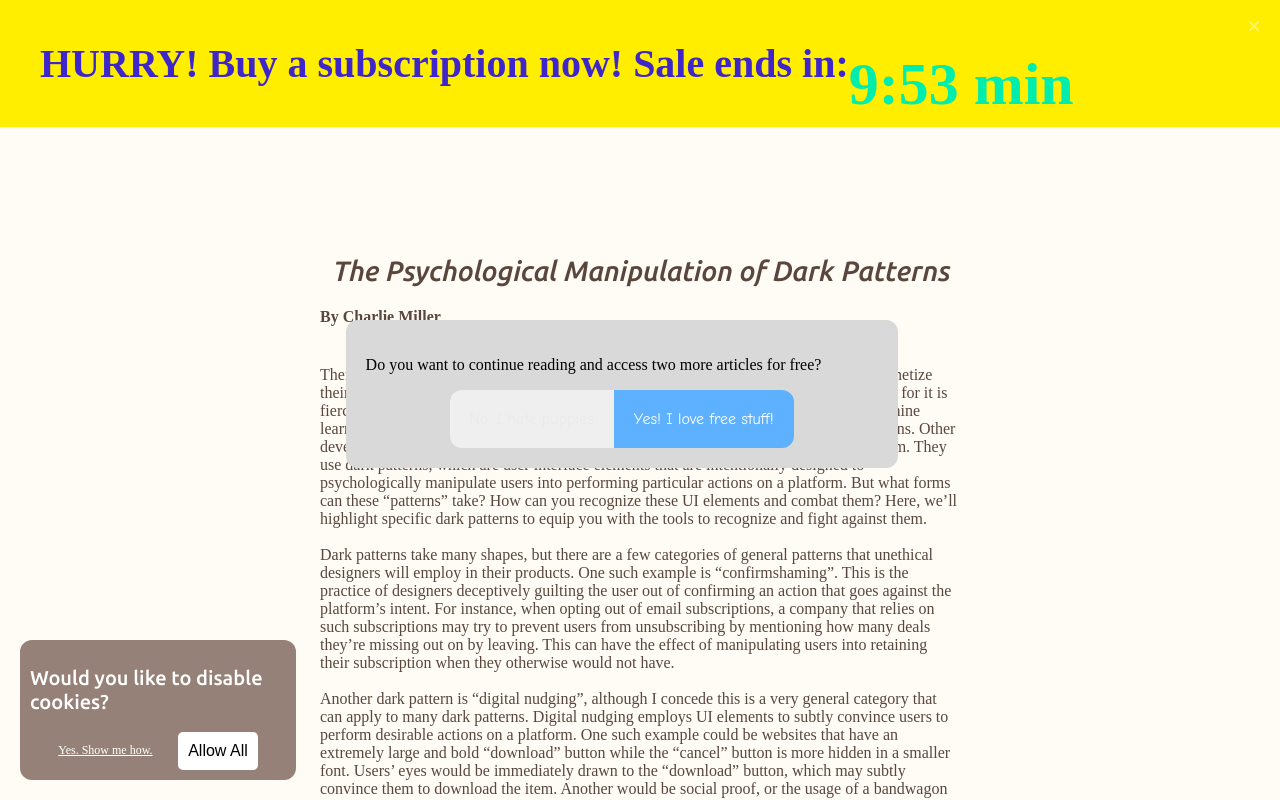
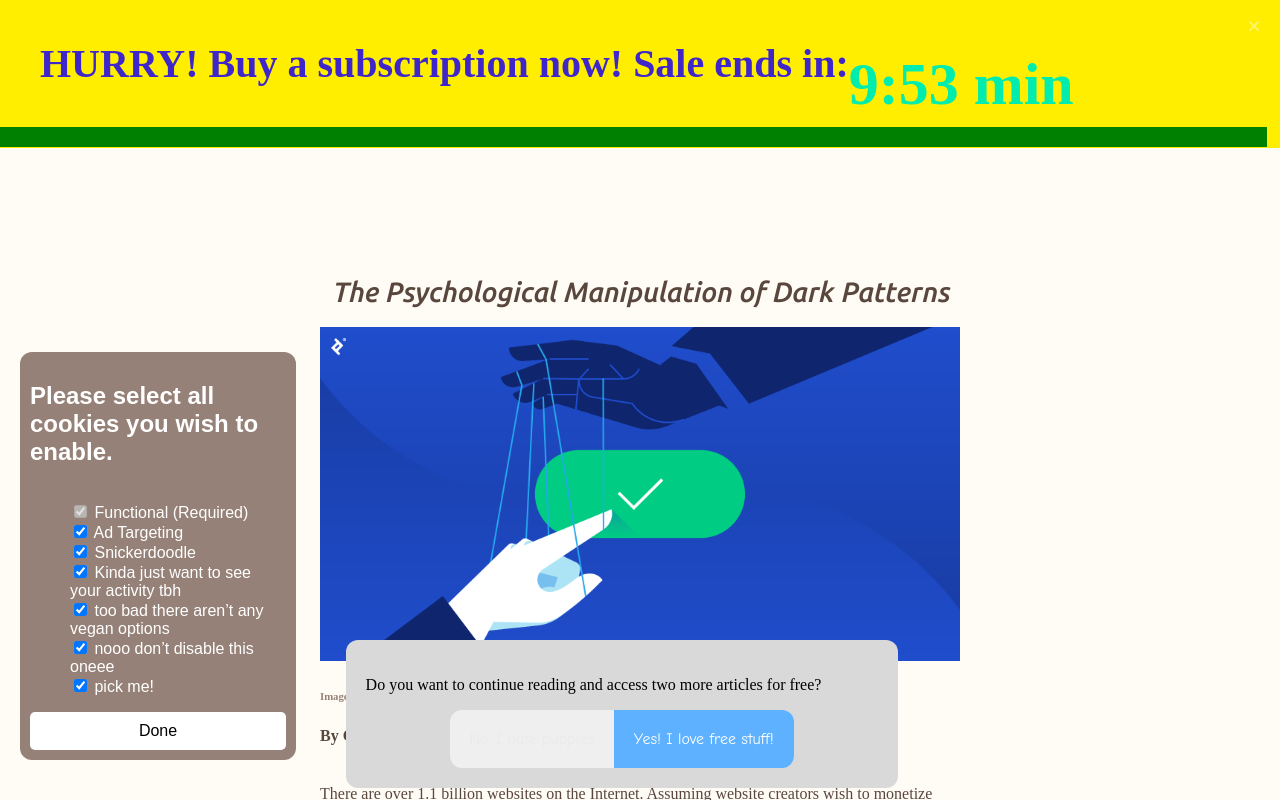
Before and after one commit to millercharlie/dark-patterns.github.io, a website: page index.html in a window 1280 px wide. Both pictures are taken after a click on the element "Yes. Show me how.". Shown: the top 800 px of the page. Drawn offline with Linux system fonts and the light colour scheme.

Commit message:
Add more dark patterns

```diff
--- a/index.html
+++ b/index.html
@@ -2,42 +2,64 @@
 <html lang="en">
 <head>
     <meta charset="UTF-8" />
-    <link rel="icon" type="image/svg+xml" href="/favicon.svg" />
+    <link rel="icon" type="image/svg+xml" href="assets/favicon.svg" />
     <link rel="preconnect" href="https://fonts.googleapis.com">
     <link rel="preconnect" href="https://fonts.gstatic.com" crossorigin>
     <link href='https://fonts.googleapis.com/css?family=JetBrains Mono' rel='stylesheet'>
     <link href="https://fonts.googleapis.com/css2?family=Ubuntu:ital,wght@0,300;0,400;0,500;0,700;1,300;1,400;1,500;1,700&display=swap" rel="stylesheet">
     <meta name="viewport" content="width=device-width, initial-scale=1.0" />
     <link rel="stylesheet" href="styles.css">
-    <title>Dark Patterns</title>
+    <title>Dark Patterns Article</title>
 </head>
 <body class="body">
 <div class="sale-container">
     <img class="sale-close-icon" src="assets/close-icon.svg" alt="Extraordinarily Faint Close Icon" onclick="closeElement('.sale-container')" />
     <div class="sale-text">
         <h3 class="sale-message">HURRY! Buy a subscription now! Sale ends in:</h3>
-        <h2 class="sale-timer" id="sale-timer">10:00 min</h2> <!-- timer connects with JavaScript -->
+        <h2 class="sale-timer" id="sale-timer">10:00 min</h2>
     </div>
-    <!--<div class="progress-bar"></div>-->
+    <progress class="progress-bar" value="100"></progress>
 </div>
-<!--<div class="chat-container">-->
-<!--    <div class="chat-popup">-->
-<!--        <p>Hey there! 👋&nbsp;Would you like to download our audio version of this article?</p>-->
-<!--        <div>-->
-<!--            <button class="cancel-btn">Cancel</button>-->
-<!--            <button class="download-btn">Download</button>-->
-<!--        </div>-->
-<!--    </div>-->
-<!--    <div class="chat-icon">-->
-<!--        <img class="chat-img" src="assets/chat-icon.svg" alt="Chat Icon" />-->
-<!--    </div>-->
-<!--</div>-->
 <div class="cookie-container">
     <h2 class="cookie-title">Would you like to disable cookies?</h2>
     <div class="side-btns">
-        <p class="cookie-refuse"><u>Yes. Show me how.</u></p>
+        <p class="cookie-refuse" onClick="openElement('.cookie-secondary-container'); closeElement('.cookie-container')"><u>Yes. Show me how.</u></p>
         <button class="cookie-allow" onclick="closeElement('.cookie-container')">Allow All</button>
     </div>
+</div>
+<div class="cookie-secondary-container">
+    <h2>Please select all cookies you wish to enable.</h2>
+    <ul >
+        <li>
+            <input type="checkbox" id="1"  disabled checked />
+            <label for="1">Functional (Required)<br/></label>
+        </li>
+            <li>
+                <input type="checkbox" id="2" checked />
+                <label for="2">Ad Targeting<br/></label>
+            </li>
+            <li>
+                <input type="checkbox" id="3" checked />
+                <label for="3">Snickerdoodle<br/></label>
+            </li>
+            <li>
+                <input type="checkbox" id="4" checked />
+                <label for="4">Kinda just want to see your activity tbh<br/></label>
+            </li>
+            <li>
+                <input type="checkbox" id="5" checked />
+                <label for="5">too bad there aren’t any vegan options<br/></label>
+            </li>
+            <li>
+                <input type="checkbox" id="6" checked />
+                <label for="6">nooo don’t disable this oneee<br/></label>
+            </li>
+            <li>
+                <input type="checkbox" id="7" checked />
+                <label for="7">pick me!<br/></label>
+            </li>
+    </ul>
+    <button class="cookie-allow" onClick="closeElement('.cookie-secondary-container')">Done</button>
 </div>
 <div class="popup-container">
     <p class="comic-sans-lmao">Do you want to continue reading and access two more articles for free?</p>
@@ -49,17 +71,17 @@
 <!--<div class="ad-container">-->
 <!--    <img class="ad-img" src="assets/ad.png" alt="Fake Advertisement" />-->
 <!--</div>-->
-<!--<div class="popup-container low">-->
-<!--    <p class="comic-sans-lmao">Hello stranger! We just released an email list. Would you like to join the list and gain access to exclusive content?</p>-->
-<!--    <div class="side-btns">-->
-<!--        <button class="cancel-btn">No. I won’t not refrain from not subscribing to this email list</button>-->
-<!--        <button class="download-btn">Yes. I’d would not love to not sign up never.</button>-->
-<!--    </div>-->
-<!--</div>-->
+<div class="popup-container low">
+    <p class="comic-sans-lmao">Hello stranger! We just released an email list. Would you like to join the list and gain access to exclusive content?</p>
+    <div class="side-btns-nogap">
+        <button class="cancel-btn-dark" onClick="closeElement('.low')">No. I won’t not refrain from not subscribing to this email list</button>
+        <button class="download-btn" onClick="closeElement('.low')">Yes. I’d would not love to not sign up never.</button>
+    </div>
+</div>
 <div class="article-container">
     <h1><i>The Psychological Manipulation of Dark Patterns</i></h1>
-    <!--<img src="dark-patterns.png" alt="Dark Patterns Logo" />-->
-    <!--<h6 class="caption">Caption for image</h6>-->
+    <img src="assets/dark-patterns.png" class="header-img" alt="Dark Patterns Logo" />
+    <h6>Image Credit: Toptal Designers</h6>
     <h4>By Charlie Miller</h4>
     <p class="article-text">
         There are over 1.1 billion websites on the Internet. Assuming website creators wish to monetize their platform, the attention of any viewers suddenly has a monetary value, as competition for it is fierce. Some platforms, such as Instagram and TikTok have chosen to develop costly machine learning algorithms to retain the attention of users on their platform for more ad impressions. Other developers who rely on subscriptions may choose a more nefarious solution to this problem. They use dark patterns, which are user interface elements that are intentionally designed to psychologically manipulate users into performing particular actions on a platform. But what forms can these “patterns” take? How can you recognize these UI elements and combat them? Here, we’ll highlight specific dark patterns to equip you with the tools to recognize and fight against them.
--- a/index.js
+++ b/index.js
@@ -2,6 +2,10 @@
 const closeElement = (selector) => {
   const element = document.querySelector(selector);
   element.style.display = 'none';
+}
+const openElement = (selector) => {
+    const element = document.querySelector(selector);
+    element.style.display = 'flex';
 }
 //
 //const curTime = Date.now();
@@ -36,6 +40,19 @@ function countdown( elementName, minutes, seconds )
     updateTimer();
 }
 
+const progressLoad = () => {
+    const element = document.querySelector(".progress-bar");
+    console.log(element);
+    let width = 100;
+    let aThing = setInterval(() => {
+        if (width <= 0) {
+            clearInterval(id);
+          } else {
+            width--;
+            element.style.width = width + "%";
+          }
+    }, 5000)
+}
+
 countdown( "ten-countdown", 10, 0 );
-
-// startTimer();
+progressLoad();
--- a/styles.css
+++ b/styles.css
@@ -48,37 +48,9 @@
     text-wrap: nowrap;
 }
 .progress-bar {
-    width: 80%; /* This should change dynamically way faster than "10 minutes" */
+    width: 100%; /* This should change dynamically way faster than "10 minutes" */
     height: 20px;
     background-color: #D32727;
-}
-
-.chat-container {
-    position: absolute;
-    bottom: 20px;
-    right: 20px;
-    display: flex;
-    width: 200px;
-    flex-direction: column;
-    justify-content: flex-end;
-}
-.chat-icon {
-    width: 75px;
-    height: 75px;
-    display: flex;
-    align-items: center;
-    justify-content: center;
-    border-radius: 50%;
-    aspect-ratio: 1 / 1;
-    background-color: #4AD25A;
-    cursor: pointer;
-}
-.chat-popup {
-    width: 100%;
-    background-color: white;
-    border-radius: 10px;
-    padding: 10px;
-    /*white-space: pre-line;*/
 }
 
 .cookie-container {
@@ -114,11 +86,26 @@
     width: 40%;
     border-radius: 12px;
     position: absolute;
-    top: 40%;
+    top: 80%;
     left: 27%;
     padding: 20px;
     background-color: #D9D9D9;
     color: black;
+}
+
+.cookie-secondary-container {
+    position: absolute;
+    bottom: 40px;
+    left: 20px;
+    background-color: #958177;
+    border-radius: 12px;
+    max-width: 20%;
+    padding: 10px;
+    font-family: Avenir, sans-serif;
+    color: white;
+    display: none;
+    flex-direction: column;
+    justify-content: center;
 }
 
 .cancel-btn {
@@ -128,6 +115,15 @@
     font-family: "Comic Sans MS", serif;
     font-size: 16px;
     color: #EAEAEA;
+    cursor: pointer;
+}
+.cancel-btn-dark {
+    padding: 20px;
+    border: none;
+    border-radius: 12px 0 0 12px;
+    font-family: "Comic Sans MS", serif;
+    font-size: 16px;
+    color: #646464;
     cursor: pointer;
 }
 .download-btn {
@@ -150,6 +146,15 @@
     display: flex;
     align-items: center;
     justify-content: center;
+    gap: 0;
+}
+
+.header-img {
+    width: 100%;
+}
+
+.low {
+    top: 160%;
 }
 
 h1 {
@@ -172,3 +177,10 @@ h6 {
 p {
     font-family: Avenir, "Times New Roman", sans-serif;
 }
+
+ul {
+    display: block;
+}
+li {
+    list-style-type: none;
+}
```
Also changed, not shown: assets/dark-patterns.png (added), assets/favicon.svg (added).
